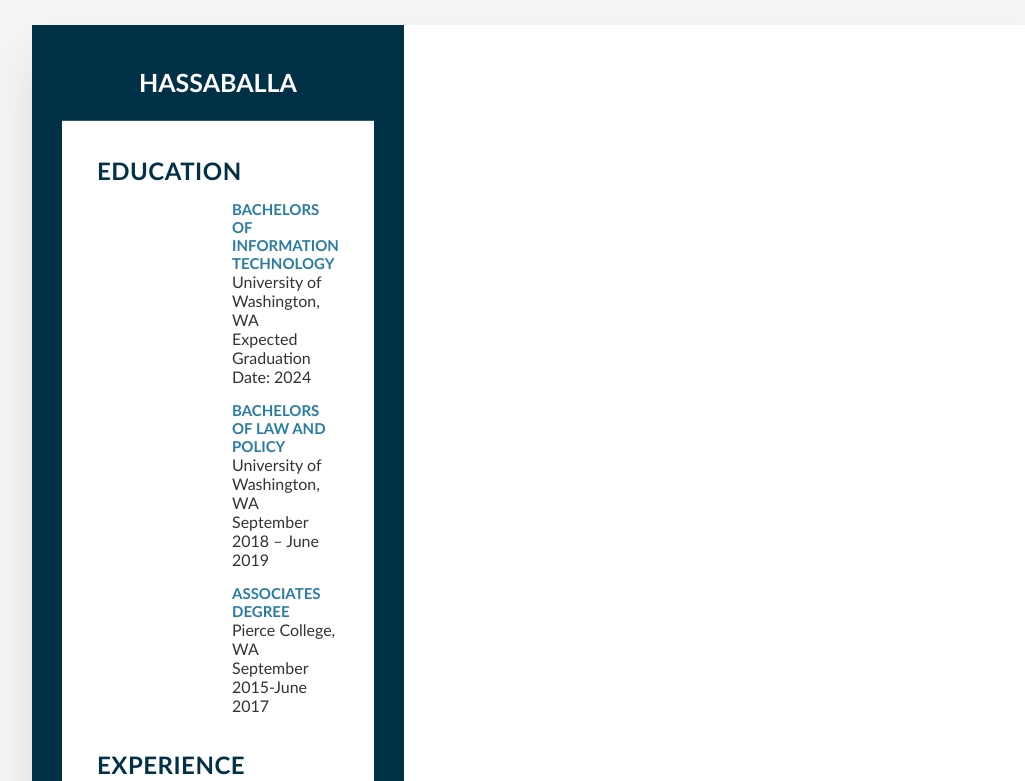
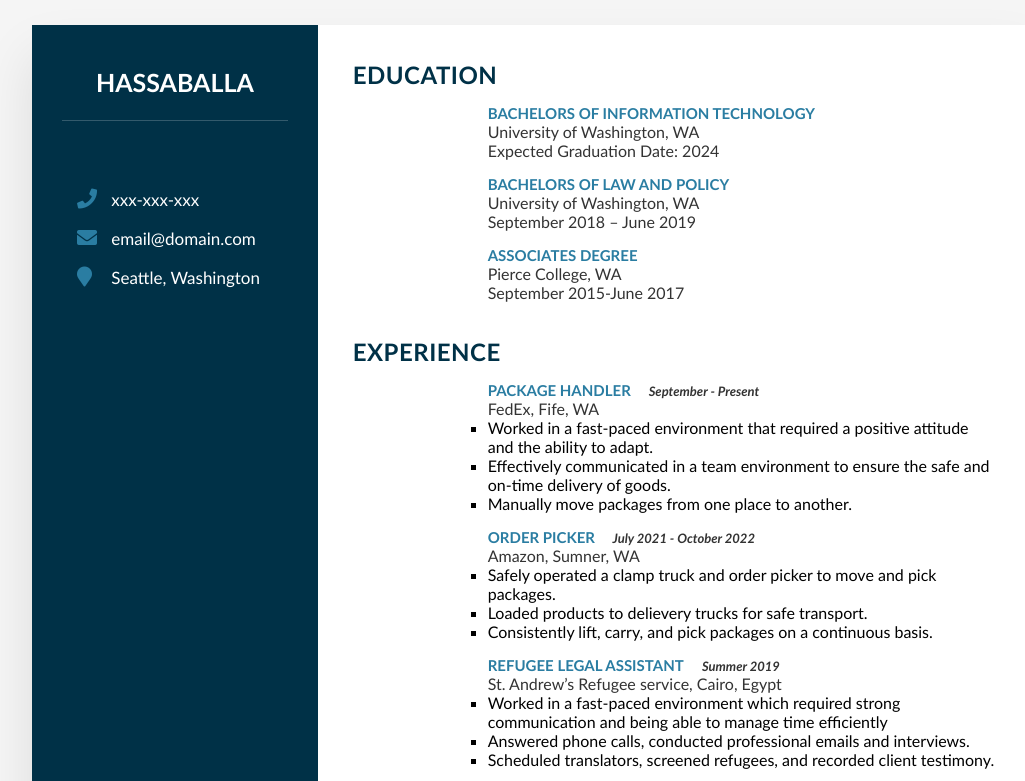
Before and after one commit to hsalim18/Portfolio-Website, a plain HTML site: page index.html in a window 1280 px wide. Shown: the top 781 px of the page, without its empty margins (108-1133 px from the left). Drawn offline with Linux system fonts and the light colour scheme.

Commit message:
Update index.html

```diff
--- a/index.html
+++ b/index.html
@@ -12,6 +12,27 @@
         <div>
         </div>
         <h2>Hassaballa</h2>
+      </div>
+      <div class="contactInfo">
+        <ul>
+          <li>
+            <span class="icon"><i class="fa fa-phone"></i></span>
+            <span class="text">xxx-xxx-xxx</span>
+          </li>
+          <li>
+            <span class="icon"><i class="fas fa-envelope"></i></span>
+            <span class="text">email@domain.com</span>
+          </li>
+          <li>
+
+          <li>
+            <span class="icon"><i class="fa fa-map-marker"></i></span>
+            <span class="text">Seattle, Washington</span>
+          </li>
+        </ul>
+      </div>
+      <div>
+      </div>
 
     </div>
     <div class="right-side">
@@ -74,7 +95,7 @@
     <ul style="list-style: square;">
      <p class="p4"><li>Safely operated a clamp truck and order picker to move and pick packages.</li></p>
      <p class="p4"><li>Loaded products to delievery trucks for safe transport.</li></p>
-      <p class="p4"><li>Consistently lift, carry, and pick packages on a continious basis.</li></p>
+      <p class="p4"><li>Consistently lift, carry, and pick packages on a continuous basis.</li></p>
           </div>
         </div>
       <div class="info">
@@ -85,7 +106,7 @@
             <h4>Refugee Legal Assistant <span> Summer 2019</span> </h4>
             <p class="p4">St. Andrew’s Refugee service, Cairo, Egypt</p>
             <ul style="list-style: square;">
-      <p class="p4"><li>Worked in a fast-paced environment that required a positive attitude and the ability to adapt.</li></p>
+      <p class="p4"><li>Worked in a fast-paced environment which required strong communication and being able to manage time efficiently</li></p>
      <p class="p4"><li>Answered phone calls, conducted professional emails and interviews.</li></p>
      <p class="p4"><li>Scheduled translators, screened refugees, and recorded client testimony.</li></p>
           </div>
```
